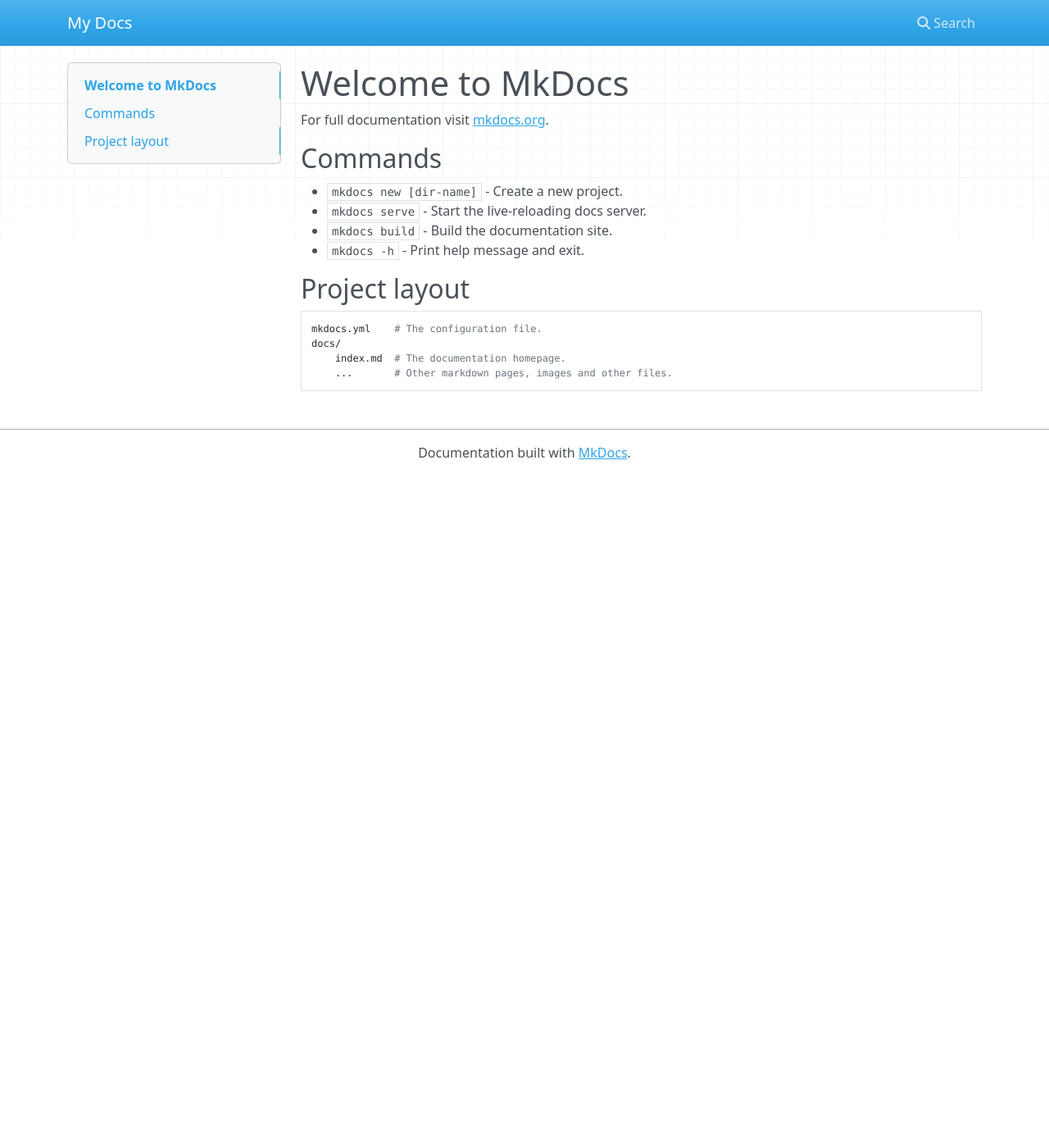
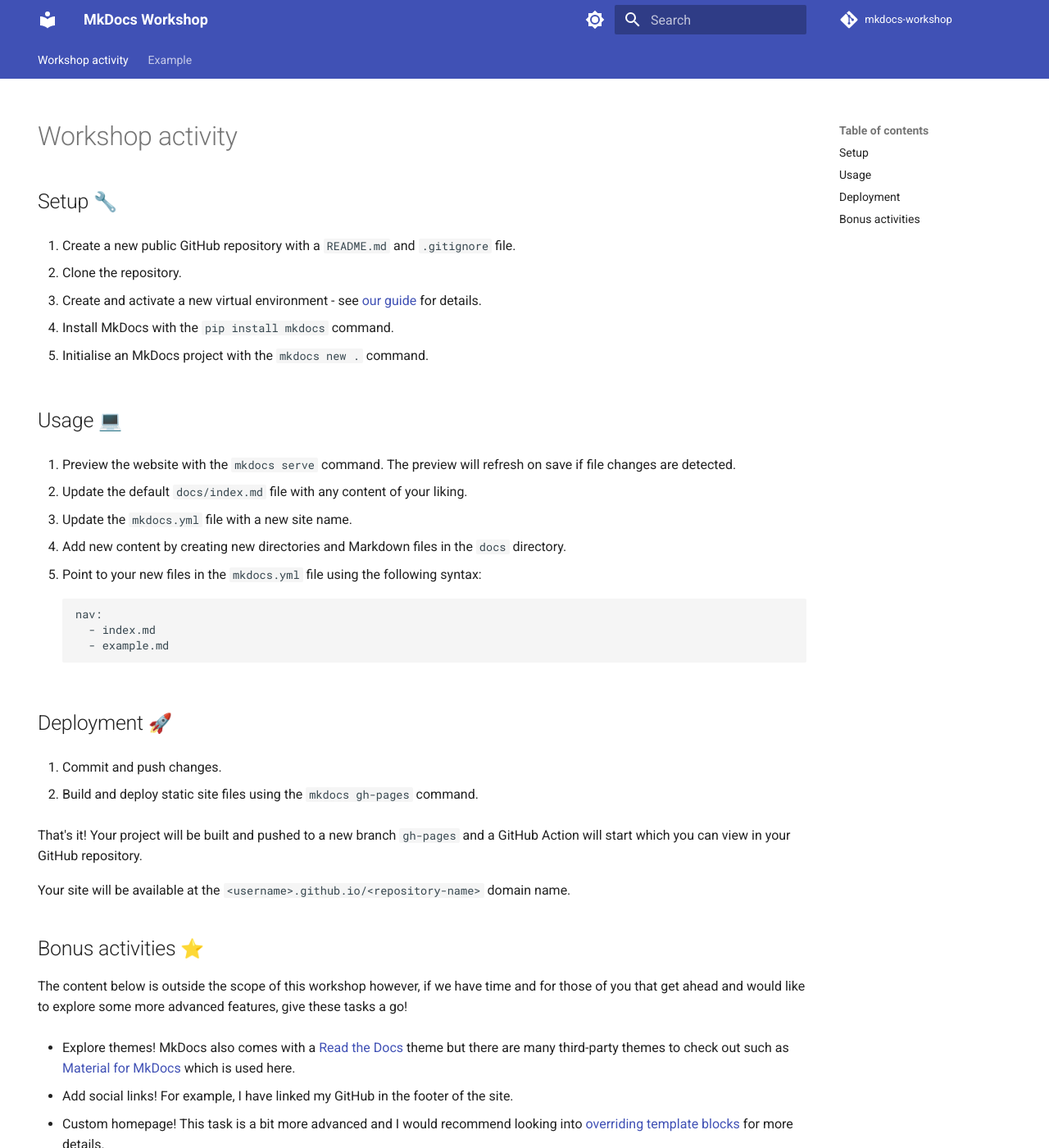
Before and after one commit to xiyaozhuang/mkdocs-workshop, an MkDocs documentation site: the page built from docs/index.md, in a window 1280 px wide and 1400 px high. Shown: the whole window at 82% size. Built offline with MkDocs 1.6.1 and Material for MkDocs 9.7.7, drawn with Linux system fonts in a browser that asks for light colours; nearby versions of some CDN libraries; emoji names are drawn with the system emoji font; comment, search, counter and statistics services are not loaded; some of the changed text lies outside the part shown.

Commit message:
feature/workshop-activity (#1)
* updated site name

* added workshop activity

```diff
--- a/docs/index.md
+++ b/docs/index.md
@@ -1,17 +1,54 @@
-# Welcome to MkDocs
+---
+hide:
+  - navigation
+---
 
-For full documentation visit [mkdocs.org](https://www.mkdocs.org).
+# Workshop activity
 
-## Commands
+## Setup :wrench:
 
-* `mkdocs new [dir-name]` - Create a new project.
-* `mkdocs serve` - Start the live-reloading docs server.
-* `mkdocs build` - Build the documentation site.
-* `mkdocs -h` - Print help message and exit.
+1. Create a new public GitHub repository with a `README.md` and `.gitignore` file.
 
-## Project layout
+2. Clone the repository.
 
-    mkdocs.yml    # The configuration file.
-    docs/
-        index.md  # The documentation homepage.
-        ...       # Other markdown pages, images and other files.
+3. Create and activate a new virtual environment - see [our guide](https://nhsdigital.github.io/rap-community-of-practice/training_resources/python/virtual-environments/venv/) for details.
+
+4. Install MkDocs with the `pip install mkdocs` command.
+
+5. Initialise an MkDocs project with the `mkdocs new .` command.
+
+## Usage :computer:
+
+1. Preview the website with the `mkdocs serve` command. The preview will refresh on save if file changes are detected.
+
+2. Update the default `docs/index.md` file with any content of your liking.
+
+3. Update the `mkdocs.yml` file with a new site name.
+
+4. Add new content by creating new directories and Markdown files in the `docs` directory.
+
+5. Point to your new files in the `mkdocs.yml` file using the following syntax:
+
+        nav:
+          - index.md
+          - example.md
+
+## Deployment :rocket:
+
+1. Commit and push changes.
+
+2. Build and deploy static site files using the `mkdocs gh-pages` command.
+
+That's it! Your project will be built and pushed to a new branch `gh-pages` and a GitHub Action will start which you can view in your GitHub repository.
+
+Your site will be available at the `<username>.github.io/<repository-name>` domain name.
+
+## Bonus activities :star:
+
+The content below is outside the scope of this workshop however, if we have time and for those of you that get ahead and would like to explore some more advanced features, give these tasks a go!
+
+- Explore themes! MkDocs also comes with a [Read the Docs](https://docs.readthedocs.io/en/stable/index.html) theme but there are many third-party themes to check out such as [Material for MkDocs](https://squidfunk.github.io/mkdocs-material/) which is used here.
+
+- Add social links! For example, I have linked my GitHub in the footer of the site.
+
+- Custom homepage! This task is a bit more advanced and I would recommend looking into [overriding template blocks](https://www.mkdocs.org/user-guide/customizing-your-theme/) for more details.
--- a/mkdocs.yml
+++ b/mkdocs.yml
@@ -1 +1,40 @@
-site_name: My Docs
+site_name: MkDocs Workshop
+repo_url: https://github.com/xiyaozhuang/mkdocs-workshop
+repo_name: mkdocs-workshop
+
+nav:
+  - index.md
+  - example.md
+
+theme:
+  name: material
+  palette:
+    - media: "(prefers-color-scheme: light)"
+      scheme: default
+      toggle:
+        icon: material/brightness-7
+        name: Switch to dark mod
+    - media: "(prefers-color-scheme: dark)"
+      scheme: slate
+      toggle:
+        icon: material/brightness-4
+        name: Switch to light mode
+  features:
+    - navigation.tabs
+    - navigation.sections
+    - navigation.indexes
+    - navigation.top
+    - navigation.footer
+    - search.suggest
+    - search.highlight
+
+extra:
+  social:
+    - icon: fontawesome/brands/github
+      link: https://github.com/xiyaozhuang
+
+markdown_extensions:
+  - attr_list
+  - pymdownx.emoji:
+      emoji_index: !!python/name:materialx.emoji.twemoji
+      emoji_generator: !!python/name:materialx.emoji.to_svg
```
Also changed, not shown: docs/example.md (added, +6 -0 lines).
